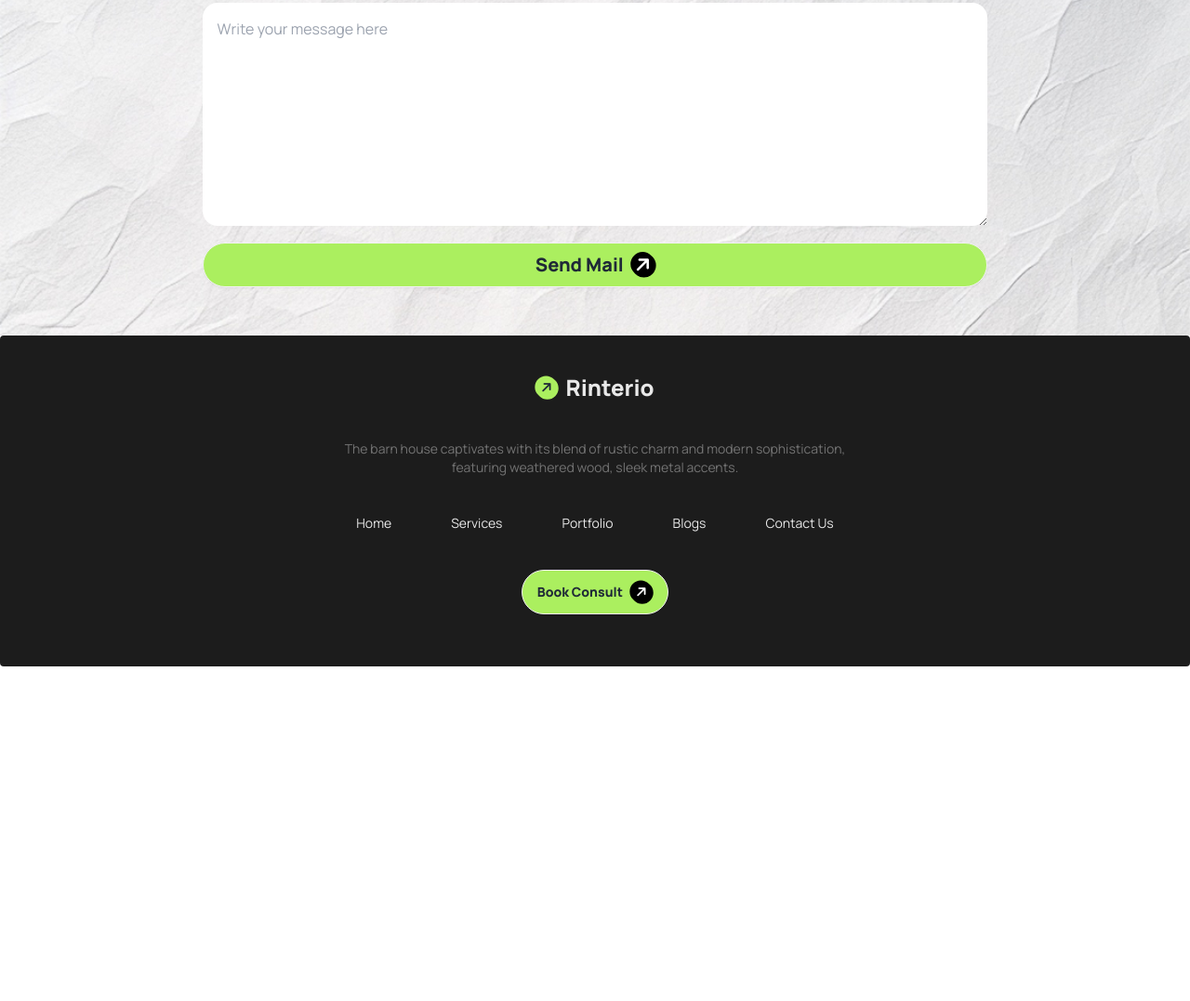
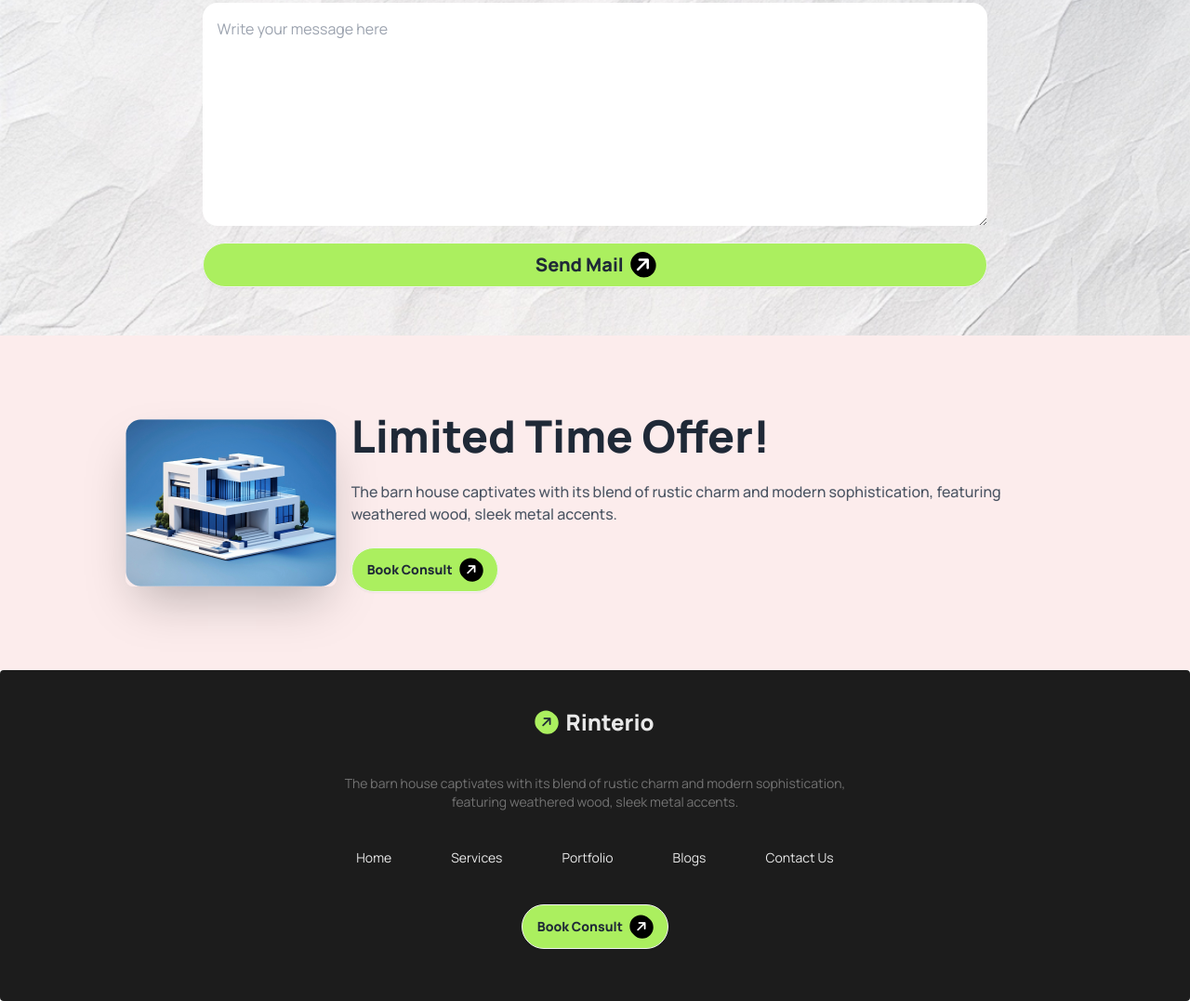
Before and after one commit to sajidmahmud44/Assignment-3, a plain HTML site: page index.html in a window 1280 px wide. Shown: the part 3006-4083 px from the top of the page at 93% size. Before the commit the page ends 3723 px from the top, so only its background shows below. Drawn offline with nearby package versions, Linux system fonts and the light colour scheme.

Commit message:
All Section Done

```diff
--- a/index.html
+++ b/index.html
@@ -3,7 +3,7 @@
 <head>
     <meta charset="UTF-8">
     <meta name="viewport" content="width=device-width, initial-scale=1.0">
-    <title>Document</title>
+    <title>Rinterio Website</title>
     <!-- font awesome -->
     <link rel="stylesheet" href="https://cdnjs.cloudflare.com/ajax/libs/font-awesome/6.6.0/css/all.min.css" integrity="sha512-Kc323vGBEqzTmouAECnVceyQqyqdsSiqLQISBL29aUW4U/M7pSPA/gEUZQqv1cwx4OnYxTxve5UMg5GT6L4JJg==" crossorigin="anonymous" referrerpolicy="no-referrer" />
     <!-- font -->
@@ -228,6 +228,30 @@ modern sophistication, featuring weathered wood, sleek metal accents.
 
           </div>
          </div>
+         <!-- unique Section -->
+          <div class="bg-[#fcecec]">
+            <div class="w-11/12 mx-auto p-3 sm:w-10/12">
+              <div class="py-14">
+                <div class="hero-content flex-col lg:flex-row text-center sm:text-left">
+                  <img
+                    src="assets/img3.png"
+                    class="max-w-sm rounded-lg shadow-2xl" />
+                  <div>
+                    <h1 class="text-5xl font-extrabold">Limited Time Offer!</h1>
+                    <p class="py-6 text-base text-gray-600 font-medium">
+                      The barn house captivates with its blend of rustic charm and modern sophistication,
+    featuring weathered wood, sleek metal accents.
+                    </p>
+                    <a class="font-extrabold btn bg-[#ABEF5F] rounded-full">Book Consult
+                      <i class="fa-solid fa-arrow-right -rotate-45 text-white bg-black p-1.5 rounded-full"></i>
+                    </a>
+                  </div>
+                </div>
+              </div>
+             </div>
+          </div>
+
+
     <!-- Footer Section -->
     <footer class="footer footer-center bg-base-200 text-base-content rounded p-10 bg-[#1C1C1C] pb-14">
       <div class="flex">
```
